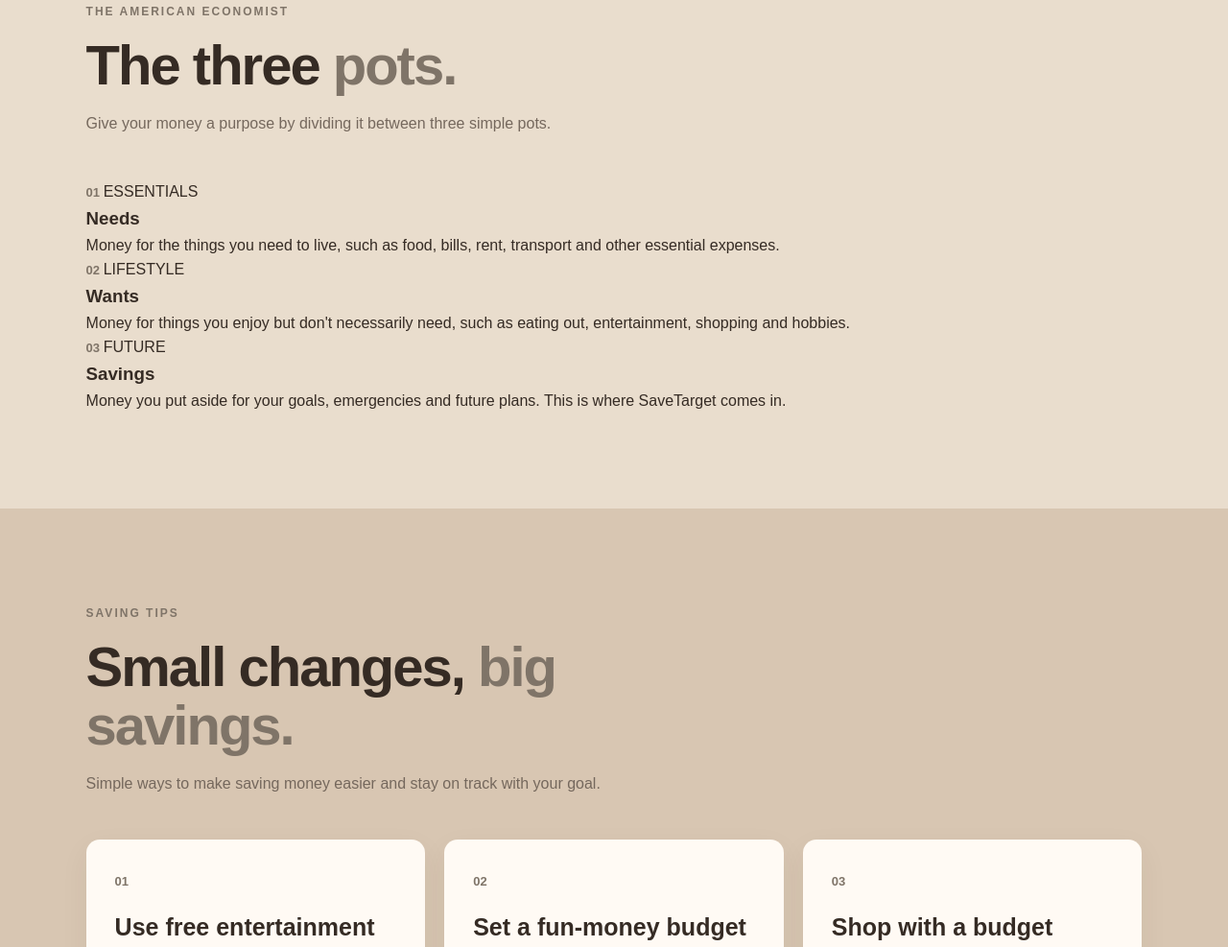
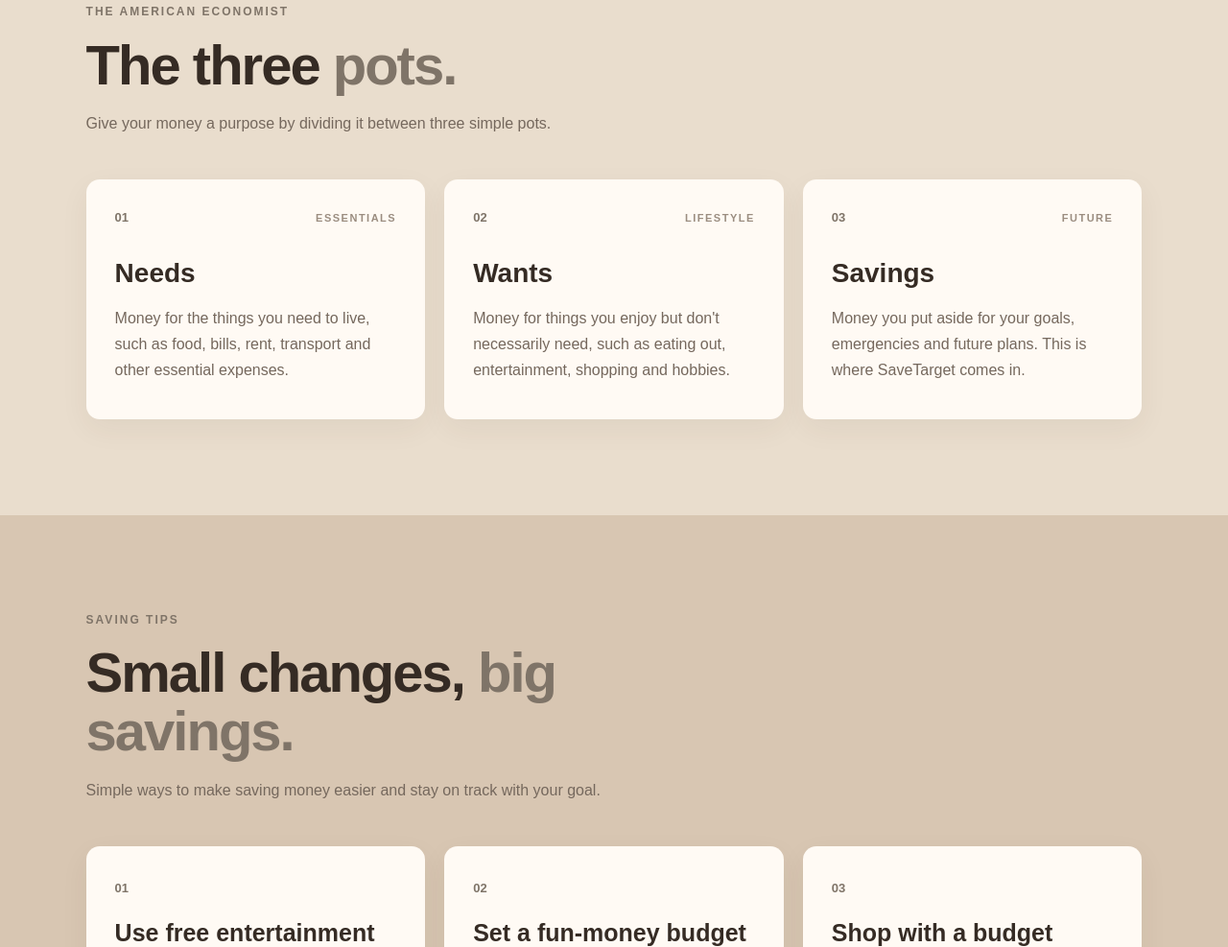
Before and after one commit to nicofluni-a11y/SaveTarget, a plain HTML site: page index.html in a window 1280 px wide. Shown: the part 3565-4552 px from the top of the page at 96% size. Drawn offline with Linux system fonts and the light colour scheme.

Commit message:
Update style.css

```diff
--- a/style.css
+++ b/style.css
@@ -474,6 +474,7 @@ h2 span {
    ========================================== */
 
 .three-pots-section {
+    padding: 100px 7%;
     background: #e9ddcd;
 }
 
@@ -486,34 +487,73 @@ h2 span {
     color: #75685d;
 }
 
-.three-pots-grid {
+.pot-grid {
     display: grid;
     grid-template-columns: repeat(3, 1fr);
     gap: 20px;
 }
 
-.pot-card {
+.pot {
     background: #fffaf4;
-    padding: 35px;
+    padding: 30px;
     border-radius: 14px;
     box-shadow: 0 10px 30px rgba(76, 57, 42, 0.06);
+    min-height: 250px;
+    display: flex;
+    flex-direction: column;
+}
+
+.pot-top {
+    display: flex;
+    align-items: center;
+    justify-content: space-between;
+    margin-bottom: 25px;
 }
 
 .pot-number {
     color: #7f7468;
+    font-size: 13px;
     font-weight: 700;
-    font-size: 13px;
 }
 
-.pot-card h3 {
-    font-size: 28px;
-    margin: 15px 0 10px;
+.pot-label {
+    color: #9b8d80;
+    font-size: 11px;
+    font-weight: 700;
+    letter-spacing: 1.5px;
 }
 
-.pot-card p {
+.pot h3 {
+    font-size: 28px;
+    margin-bottom: 10px;
+}
+
+.pot p {
     color: #75685d;
     line-height: 1.7;
 }
+
+
+/* ==========================================
+   MOBILE
+   ========================================== */
+
+@media (max-width: 750px) {
+
+    .three-pots-section {
+        padding: 70px 5%;
+    }
+
+    .pot-grid {
+        grid-template-columns: 1fr;
+    }
+
+    .pot {
+        min-height: auto;
+    }
+
+}
+
 
 
 /* ==========================================
```
